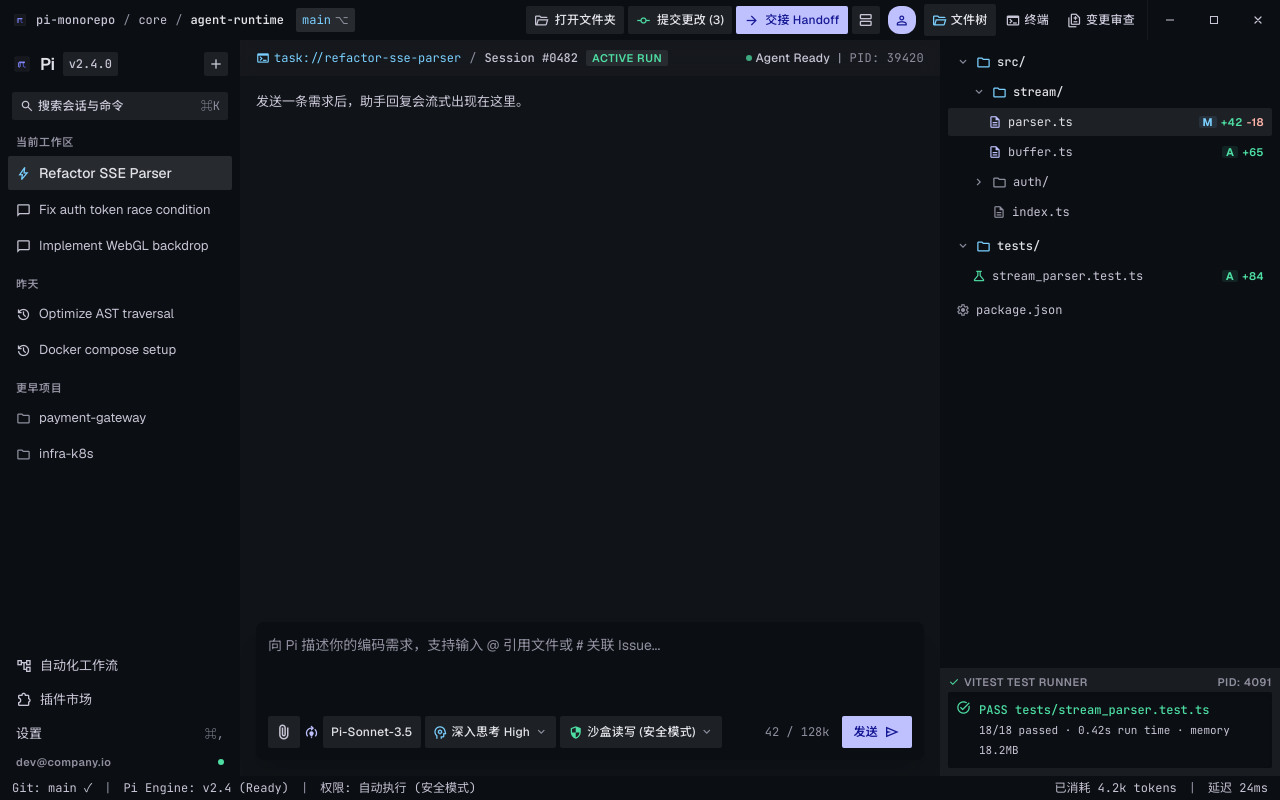
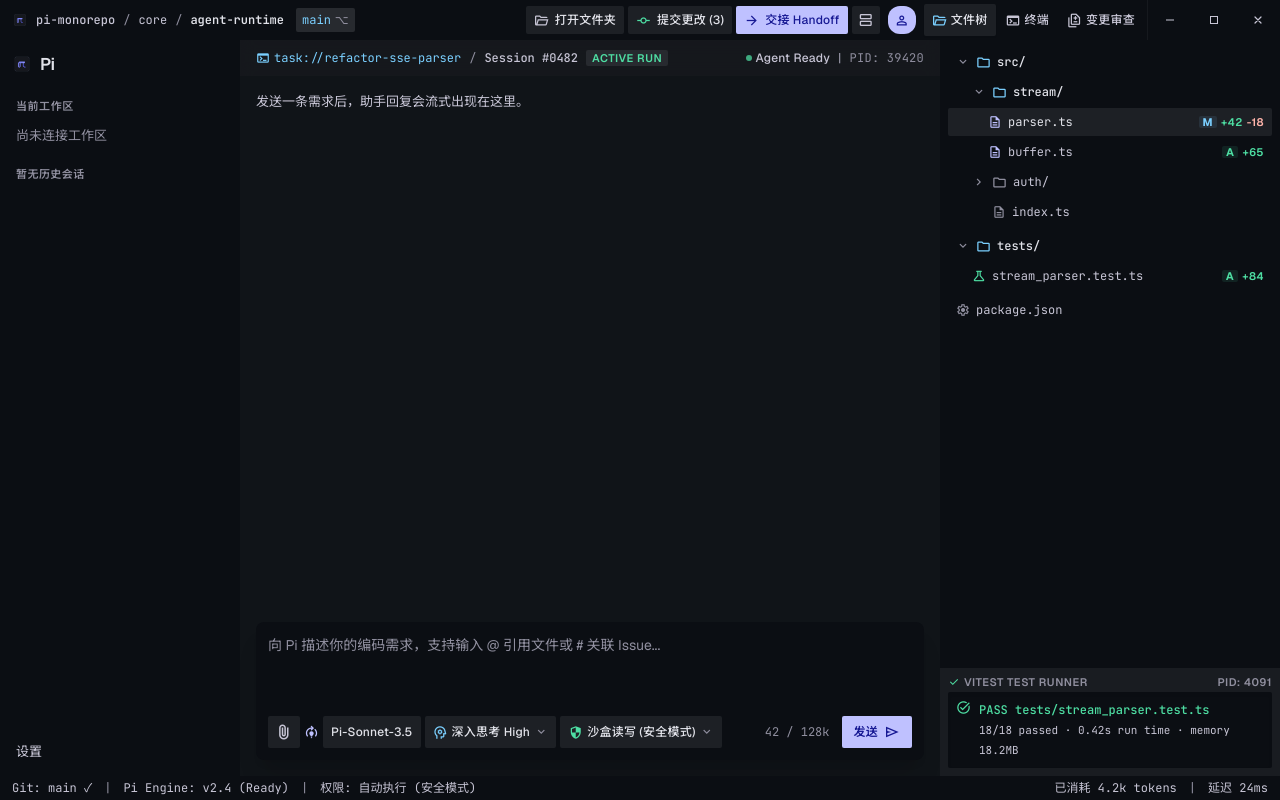
Before and after one commit to huntercodespace/agent-repo, a React (Vite) app in the folder my-coding-agent/: page / in a window 1280 px wide. Built offline with nearby package versions, Linux system fonts and the light colour scheme.

Commit message:
feat: 清除mock数据

```diff
--- a/my-coding-agent/src/components/Sidebar.tsx
+++ b/my-coding-agent/src/components/Sidebar.tsx
@@ -1,110 +1,56 @@
-import { sessionGroups } from "../data/workspace";
 import type { Route } from "../router";
+import { useRpc } from "../rpc/RpcProvider";
 import { Icon } from "./Icon";
 import { PiLogo } from "./PiLogo";
 
-function sessionHref(id: string) {
-  if (id === "auth-race-condition") return "#/diff";
-  return "#/";
-}
-
-function sessionActive(route: Route, id: string) {
-  if (route === "diff") return id === "auth-race-condition";
-  if (route === "workspace") return id === "refactor-sse-parser";
-  return false;
+function workspaceName(cwd: string) {
+  return cwd.split(/[\\/]/).filter(Boolean).at(-1) || cwd;
 }
 
 export function Sidebar({ route, bottomClass = "bottom-6" }: { route: Route; bottomClass?: string }) {
+  const { status } = useRpc();
+  const cwd = status.available ? status.cwd : "";
+
   return (
     <aside className={`fixed left-0 top-10 z-40 flex w-60 flex-col justify-between overflow-y-auto bg-surface-container-lowest ${bottomClass}`}>
       <div className="flex flex-col">
-        <div className="flex h-12 items-center justify-between bg-surface-container-lowest px-space-md">
-          <div className="flex items-center gap-space-sm">
-            <PiLogo className="h-5 w-auto object-contain" />
-            <span className="font-headline-sm text-headline-sm font-semibold tracking-tight text-on-surface">
-              Pi
-            </span>
-            <span className="rounded bg-surface-container px-1.5 py-0.5 font-code-sm text-code-sm font-medium text-on-surface-variant">
-              v2.4.0
-            </span>
+        <div className="flex h-12 items-center gap-space-sm bg-surface-container-lowest px-space-md">
+          <PiLogo className="h-5 w-auto object-contain" />
+          <span className="font-headline-sm text-headline-sm font-semibold tracking-tight text-on-surface">Pi</span>
+        </div>
+        <nav aria-label="工作区" className="flex flex-col gap-space-xs px-space-sm py-space-xs">
+          <div className="px-space-sm pb-space-xs pt-space-sm font-label-xs text-label-xs font-semibold uppercase tracking-wider text-outline">
+            当前工作区
           </div>
-          <button
-            type="button"
-            title="新建会话"
-            className="flex h-6 w-6 items-center justify-center rounded bg-surface-container text-on-surface-variant transition-colors hover:bg-surface-container-high hover:text-on-surface"
-          >
-            <Icon name="add" className="text-[16px]" />
-          </button>
-        </div>
-        <div className="px-space-md py-space-xs">
-          <div className="flex h-7 w-full items-center gap-space-xs rounded bg-surface-container px-space-sm text-on-surface-variant">
-            <Icon name="search" className="text-[14px]" />
-            <span className="truncate font-label-sm text-label-sm">搜索会话与命令</span>
-            <span className="ml-auto font-code-sm text-code-sm text-outline">⌘K</span>
-          </div>
-        </div>
-        <nav className="flex flex-col gap-space-xs px-space-sm py-space-xs">
-          {sessionGroups.map((group, index) => (
-            <div key={group.label} className="contents">
-              <div
-                className={`px-space-sm pb-space-xs font-label-xs text-label-xs font-semibold uppercase tracking-wider text-outline ${index === 0 ? "pt-space-sm" : "pt-space-md"}`}
-              >
-                {group.label}
-              </div>
-              {group.items.map((item) => {
-                const active = sessionActive(route, item.id);
-                return (
-                  <a
-                    key={item.id}
-                    href={sessionHref(item.id)}
-                    aria-current={active ? "page" : undefined}
-                    className={
-                      active
-                        ? "group flex items-center rounded bg-surface-container-high px-space-sm py-1.5 font-medium text-on-surface transition-colors"
-                        : "group flex items-center rounded px-space-sm py-1.5 font-body-sm text-body-sm text-on-surface-variant transition-colors hover:bg-surface-container hover:text-on-surface"
-                    }
-                  >
-                    <Icon name={item.icon} className={`mr-2 text-[15px] ${item.iconClass}`} />
-                    <span className="truncate">{item.label}</span>
-                  </a>
-                );
-              })}
-            </div>
-          ))}
+          {cwd ? (
+            <a
+              href="#/"
+              title={cwd}
+              aria-current={route === "workspace" ? "page" : undefined}
+              className={route === "workspace"
+                ? "flex items-center rounded bg-surface-container-high px-space-sm py-1.5 font-medium text-on-surface"
+                : "flex items-center rounded px-space-sm py-1.5 font-body-sm text-body-sm text-on-surface-variant hover:bg-surface-container"}
+            >
+              <Icon name="folder" className="mr-2 text-[15px] text-on-surface-variant" />
+              <span className="truncate">{workspaceName(cwd)}</span>
+            </a>
+          ) : (
+            <p className="px-space-sm py-1.5 font-body-sm text-body-sm text-outline">尚未连接工作区</p>
+          )}
+          <p className="px-space-sm pt-space-md font-label-xs text-label-xs text-outline">暂无历史会话</p>
         </nav>
       </div>
-      <div className="flex flex-col gap-0.5 bg-surface-container-lowest px-space-sm py-space-sm">
-        <a
-          href="#workflows"
-          className="flex items-center rounded px-space-sm py-1.5 font-body-sm text-body-sm text-on-surface-variant transition-colors hover:bg-surface-container hover:text-on-surface"
-        >
-          <Icon name="account_tree" className="mr-2 text-[16px] text-on-surface-variant" />
-          <span>自动化工作流</span>
-        </a>
-        <a
-          href="#plugins"
-          className="flex items-center rounded px-space-sm py-1.5 font-body-sm text-body-sm text-on-surface-variant transition-colors hover:bg-surface-container hover:text-on-surface"
-        >
-          <Icon name="extension" className="mr-2 text-[16px] text-on-surface-variant" />
-          <span>插件市场</span>
-        </a>
+      <nav aria-label="设置" className="bg-surface-container-lowest px-space-sm py-space-sm">
         <a
           href="#/settings"
           aria-current={route === "settings" || route === "credentials" ? "page" : undefined}
-          className={
-            route === "settings" || route === "credentials"
-              ? "flex items-center justify-between rounded bg-surface-container-high px-space-sm py-1.5 font-medium text-on-surface transition-colors"
-              : "flex items-center justify-between rounded px-space-sm py-1.5 font-body-sm text-body-sm text-on-surface-variant transition-colors hover:bg-surface-container hover:text-on-surface"
-          }
+          className={route === "settings" || route === "credentials"
+            ? "flex items-center rounded bg-surface-container-high px-space-sm py-1.5 font-medium text-on-surface"
+            : "flex items-center rounded px-space-sm py-1.5 font-body-sm text-body-sm text-on-surface-variant hover:bg-surface-container"}
         >
-          <span>设置</span>
-          <span className="font-code-sm text-code-sm text-outline">⌘,</span>
+          设置
         </a>
-        <div className="flex items-center justify-between px-space-sm pt-space-xs font-label-xs text-label-xs text-outline">
-          <span className="truncate">dev@company.io</span>
-          <div className="h-1.5 w-1.5 rounded-full bg-tertiary" />
-        </div>
-      </div>
+      </nav>
     </aside>
   );
 }
--- a/my-coding-agent/src/data/workspace.ts
+++ b/my-coding-agent/src/data/workspace.ts
@@ -1,77 +1,3 @@
-export interface SessionItem {
-  id: string;
-  label: string;
-  icon: string;
-  iconClass: string;
-}
-
-export interface SessionGroup {
-  label: string;
-  items: SessionItem[];
-}
-
-export const sessionGroups: SessionGroup[] = [
-  {
-    label: "当前工作区",
-    items: [
-      {
-        id: "refactor-sse-parser",
-        label: "Refactor SSE Parser",
-        icon: "bolt",
-        iconClass: "text-secondary",
-      },
-      {
-        id: "auth-race-condition",
-        label: "Fix auth token race condition",
-        icon: "chat_bubble_outline",
-        iconClass: "text-on-surface-variant",
-      },
-      {
-        id: "webgl-backdrop",
-        label: "Implement WebGL backdrop",
-        icon: "chat_bubble_outline",
-        iconClass: "text-on-surface-variant",
-      },
-    ],
-  },
-  {
-    label: "昨天",
-    items: [
-      {
-        id: "ast-traversal",
-        label: "Optimize AST traversal",
-        icon: "history",
-        iconClass: "text-on-surface-variant",
-      },
-      {
-        id: "docker-compose",
-        label: "Docker compose setup",
-        icon: "history",
-        iconClass: "text-on-surface-variant",
-      },
-    ],
-  },
-  {
-    label: "更早项目",
-    items: [
-      {
-        id: "payment-gateway",
-        label: "payment-gateway",
-        icon: "folder",
-        iconClass: "text-outline",
-      },
-      {
-        id: "infra-k8s",
-        label: "infra-k8s",
-        icon: "folder",
-        iconClass: "text-outline",
-      },
-    ],
-  },
-];
-
-export const activeSessionId = "refactor-sse-parser";
-
 export const userPrompt =
   "请帮我重构 SSE 流式解析器，支持自动重连以及解析 chunk 粘包异常，增加完整的单元测试。";
 
--- a/my-coding-agent/src/pages/CredentialsFrame.tsx
+++ b/my-coding-agent/src/pages/CredentialsFrame.tsx
@@ -1,36 +1,9 @@
 import type { ReactNode } from "react";
-import { sessionGroups } from "../data/workspace";
+import { useRpc } from "../rpc/RpcProvider";
 import { CredentialsPage } from "./CredentialsPage";
 
-function SessionGlyph({ kind }: { kind: string }) {
-  const common = "h-3.5 w-3.5 shrink-0";
-  if (kind === "bolt") {
-    return (
-      <svg className={`${common} text-pi-accent`} viewBox="0 0 24 24" fill="none" stroke="currentColor" strokeWidth="2" aria-hidden="true">
-        <polygon points="13 2 3 14 12 14 11 22 21 10 12 10 13 2" />
-      </svg>
-    );
-  }
-  if (kind === "folder") {
-    return (
-      <svg className={`${common} text-pi-muted`} viewBox="0 0 24 24" fill="none" stroke="currentColor" strokeWidth="2" aria-hidden="true">
-        <path d="M22 19a2 2 0 0 1-2 2H4a2 2 0 0 1-2-2V5a2 2 0 0 1 2-2h5l2 3h9a2 2 0 0 1 2 2z" />
-      </svg>
-    );
-  }
-  if (kind === "history") {
-    return (
-      <svg className={`${common} text-pi-muted`} viewBox="0 0 24 24" fill="none" stroke="currentColor" strokeWidth="2" aria-hidden="true">
-        <circle cx="12" cy="12" r="10" />
-        <polyline points="12 6 12 12 16 14" />
-      </svg>
-    );
-  }
-  return (
-    <svg className={`${common} text-pi-muted`} viewBox="0 0 24 24" fill="none" stroke="currentColor" strokeWidth="2" aria-hidden="true">
-      <path d="M21 15a2 2 0 0 1-2 2H7l-4 4V5a2 2 0 0 1 2-2h14a2 2 0 0 1 2 2z" />
-    </svg>
-  );
+function workspaceName(cwd: string) {
+  return cwd.split(/[\\/]/).filter(Boolean).at(-1) || cwd;
 }
 
 function PiMark() {
@@ -73,6 +46,8 @@ function WindowChromeButton({
 
 export function CredentialsFrame() {
   const desktop = window.piDesktop;
+  const { status } = useRpc();
+  const cwd = status.available ? status.cwd : "";
   return (
     <div className="flex h-screen flex-col overflow-hidden bg-pi-bg font-sans text-xs text-[#c9d1d9] antialiased selection:bg-pi-accent selection:text-white">
       <header className="flex h-10 shrink-0 select-none items-center justify-between border-b border-pi-border bg-pi-surface pl-3">
@@ -124,61 +99,27 @@ export function CredentialsFrame() {
       <div className="flex min-h-0 flex-1 overflow-hidden">
         <aside className="flex w-60 shrink-0 flex-col justify-between border-r border-pi-border bg-pi-surface">
           <div className="p-3">
-            <div className="mb-2 flex items-center justify-between border-b border-pi-border pb-3">
-              <a href="#/" className="flex items-center gap-2">
-                <PiMark />
-                <span className="flex items-baseline gap-1.5">
-                  <span className="text-sm font-bold tracking-tight text-white">Pi</span>
-                  <span className="rounded border border-pi-border bg-pi-card px-1.5 py-0.5 font-mono text-[10px] text-pi-muted">v2.4.0</span>
-                </span>
-              </a>
-              <span className="flex h-6 w-6 items-center justify-center rounded bg-pi-card text-pi-muted">+</span>
-            </div>
-            <div className="relative mb-3">
-              <input
-                readOnly
-                type="text"
-                placeholder="搜索会话与命令 ⌘K"
-                className="w-full cursor-pointer rounded border border-pi-border bg-pi-card px-2.5 py-1.5 text-xs text-pi-muted hover:border-pi-borderLight focus:outline-none"
-              />
-            </div>
-            <div className="space-y-4 text-xs">
-              {sessionGroups.map((group) => (
-                <div key={group.label}>
-                  <div className="mb-1 px-1 text-[10px] font-semibold uppercase tracking-wider text-pi-muted">{group.label}</div>
-                  <ul className="space-y-0.5">
-                    {group.items.map((item) => (
-                      <li key={item.id}>
-                        <a
-                          href={item.id === "auth-race-condition" ? "#/diff" : "#/"}
-                          className="flex items-center gap-2 rounded px-2 py-1.5 text-pi-muted hover:bg-pi-card hover:text-pi-text"
-                        >
-                          <SessionGlyph kind={item.icon} />
-                          <span className="truncate">{item.label}</span>
-                        </a>
-                      </li>
-                    ))}
-                  </ul>
-                </div>
-              ))}
-            </div>
+            <a href="#/" className="flex items-center gap-2 border-b border-pi-border pb-3">
+              <PiMark />
+              <span className="text-sm font-bold tracking-tight text-white">Pi</span>
+            </a>
+            <nav aria-label="工作区" className="pt-4 text-xs">
+              <div className="mb-1 px-1 text-[10px] font-semibold uppercase tracking-wider text-pi-muted">当前工作区</div>
+              {cwd ? (
+                <a href="#/" title={cwd} className="flex items-center rounded px-2 py-1.5 text-pi-text hover:bg-pi-card">
+                  <span className="truncate">{workspaceName(cwd)}</span>
+                </a>
+              ) : (
+                <p className="px-2 py-1.5 text-pi-muted">尚未连接工作区</p>
+              )}
+              <p className="px-2 pt-4 text-pi-muted">暂无历史会话</p>
+            </nav>
           </div>
-          <div className="space-y-1 border-t border-pi-border bg-pi-card/30 p-3">
-            <a href="#workflows" className="flex items-center gap-2 rounded px-2 py-1.5 text-pi-muted hover:bg-pi-card hover:text-pi-text">
-              <span>自动化工作流</span>
+          <nav aria-label="设置" className="border-t border-pi-border bg-pi-card/30 p-3">
+            <a href="#/settings" className="flex items-center rounded px-2 py-1.5 font-medium text-pi-text hover:bg-pi-card">
+              偏好设置
             </a>
-            <a href="#plugins" className="flex items-center gap-2 rounded px-2 py-1.5 text-pi-muted hover:bg-pi-card hover:text-pi-text">
-              <span>插件市场</span>
-            </a>
-            <a href="#/settings" className="flex items-center justify-between rounded border border-pi-border bg-pi-card px-2 py-1.5 font-medium text-white">
-              <span>偏好设置</span>
-              <span className="font-mono text-[10px] text-pi-muted">⌘,</span>
-            </a>
-            <div className="flex items-center justify-between px-1 pt-2 text-[11px] text-pi-muted">
-              <span className="truncate font-mono">dev@company.io</span>
-              <div className="h-2 w-2 rounded-full bg-emerald-400" />
-            </div>
-          </div>
+          </nav>
         </aside>
         <CredentialsPage />
       </div>
```
Also changed, not shown: my-coding-agent/src/pages/CredentialsPage.tsx (+0 -8 lines).
